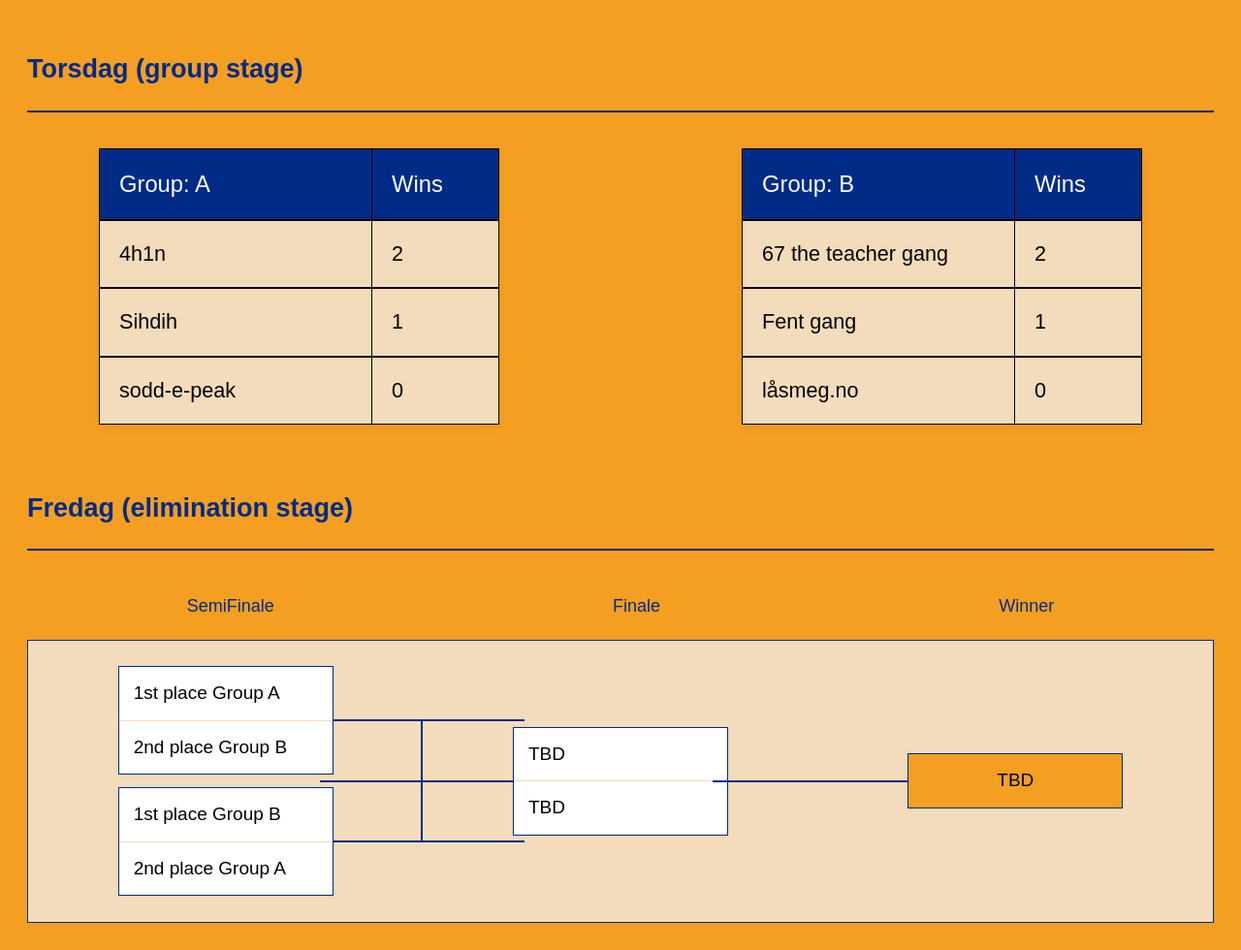
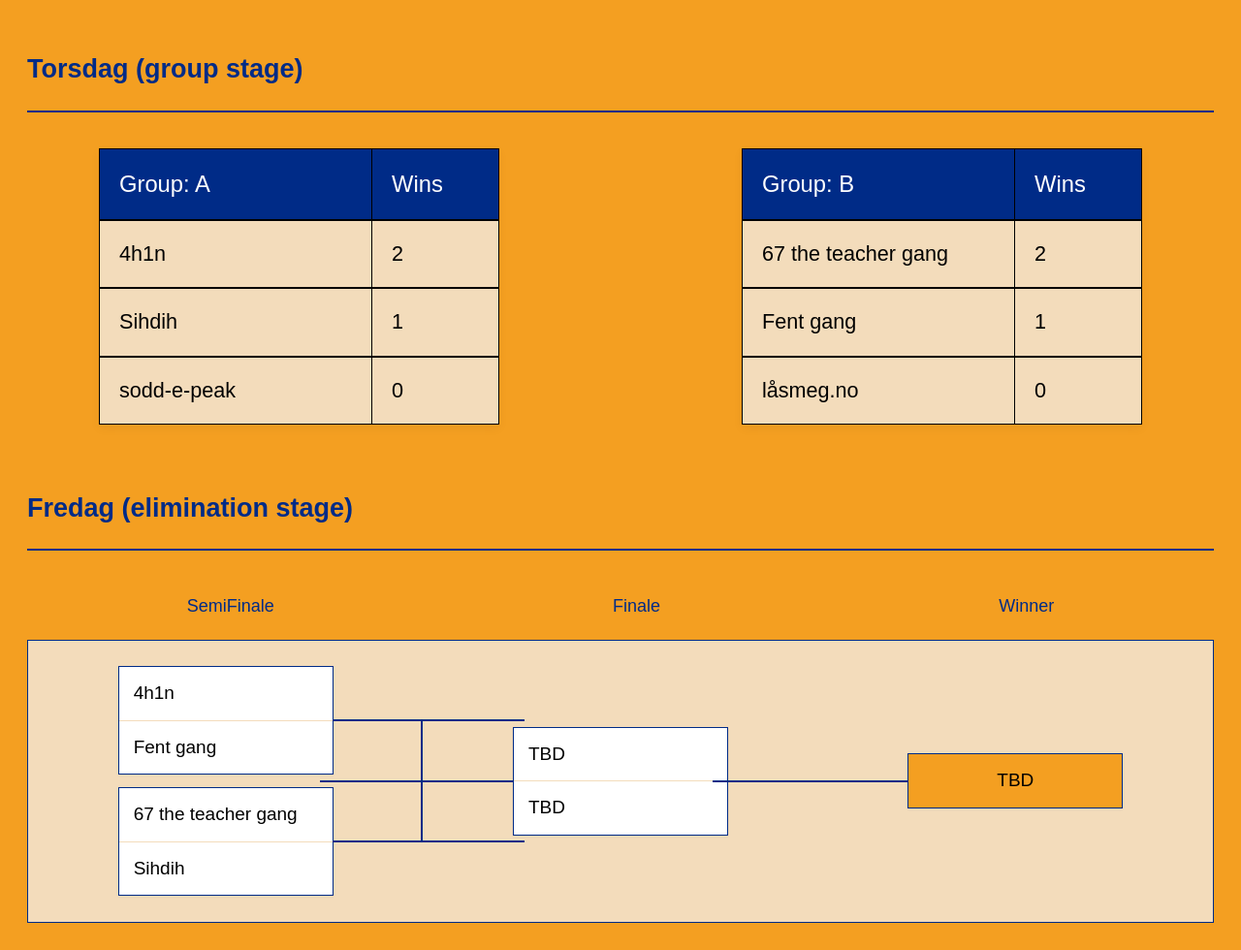
Before and after one commit to oleksiimoravskyi/Tiller_cs2_tournament, a plain HTML site: page index.html in a window 1280 px wide. Shown: the whole page at 97% size. Drawn offline with Linux system fonts and the light colour scheme; a web font is replaced by a local one.

Commit message:
brackets1change

```diff
--- a/index.html
+++ b/index.html
@@ -74,12 +74,12 @@
     <div class="tournament-bracket">
         <div class="round semifinals">
             <div class="matchup">
-                <div class="participant">1st place Group A</div>
-                <div class="participant">2nd place Group B</div>
+                <div class="participant">4h1n</div>
+                <div class="participant">Fent gang</div>
             </div>
             <div class="matchup">
-                <div class="participant">1st place Group B</div>
-                <div class="participant">2nd place Group A</div>
+                <div class="participant">67 the teacher gang</div>
+                <div class="participant">Sihdih</div>
             </div>
         </div>
 
```
